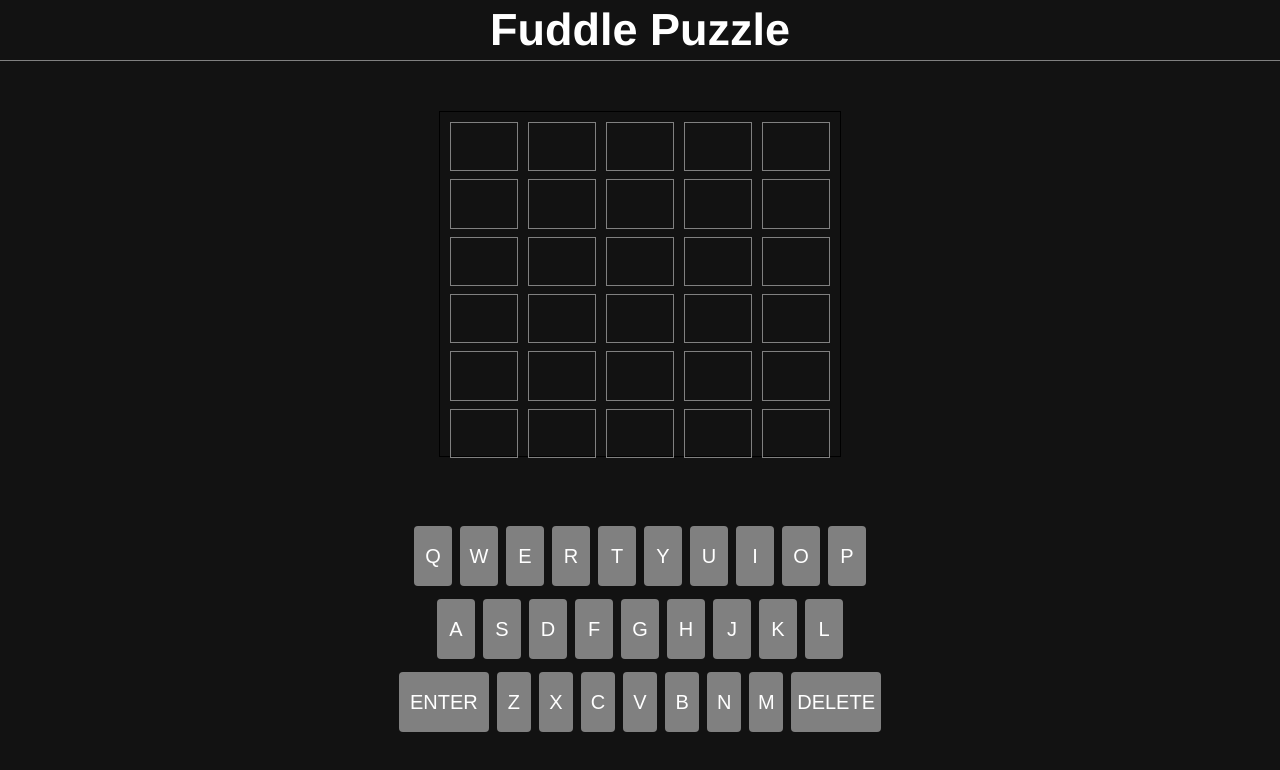
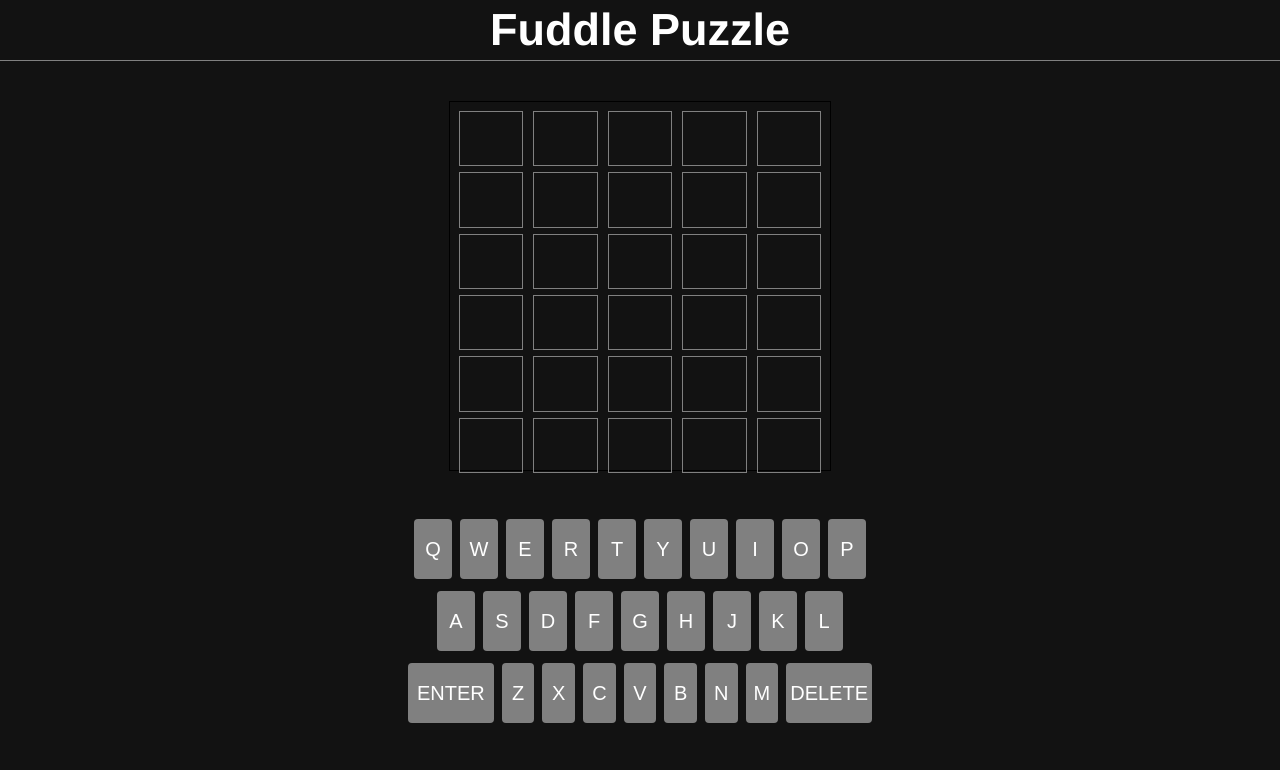
Before and after one commit to kend0g187/fuddle-puzzle, a React (Vite) app: page / in a window 1280 px wide. Shown: the top 770 px of the page. Built offline with nearby package versions, Linux system fonts and the light colour scheme.

Commit message:
small keyboard 3

```diff
--- a/src/App.css
+++ b/src/App.css
@@ -33,12 +33,12 @@ nav h1 {
   height: calc(100vh - 170px);
   display: flex;
   align-items: center;
-  padding-top: 50px;
+  padding-top: 40px;/* 50px; */
   flex-direction: column;
 }
 
 .board {
-  width: 400px;/* 450px; */
+  width: 380px;/* 450px; */
   height: 550px;
   border: 1px solid black;
   display: flex;
@@ -49,7 +49,7 @@ nav h1 {
   flex: 33%;
   display: flex;
   flex-direction: row;
-  margin: 5px;
+  margin: 4px;/* 5px; */
 }
 
 .tile {
@@ -86,9 +86,9 @@ nav h1 {
 }
 
 .keyboard {
-  width: 500px;/* 700px; */
+  width: 480px;/* 700px; */
   height: 250px;/* 300px; */
-  margin-top: 60px;
+  margin-top: 40px;/* 60px; */
 }
 
 .line1 {
@@ -97,7 +97,7 @@ nav h1 {
   flex-direction: row;
   display: flex;
   justify-content: center;
-  margin: 5px;
+  margin: 4px;/* 5px; */
 }
 
 .line2 {
@@ -105,7 +105,7 @@ nav h1 {
   display: flex;
   flex-direction: row;
   justify-content: center;
-  margin: 5px;
+  margin: 4px;/* 5px; */
 }
 
 .line3 {
@@ -113,7 +113,7 @@ nav h1 {
   display: flex;
   flex-direction: row;
   justify-content: center;
-  margin: 5px;
+  margin: 4px;/* 5px; */
 }
 
 .key {
```
